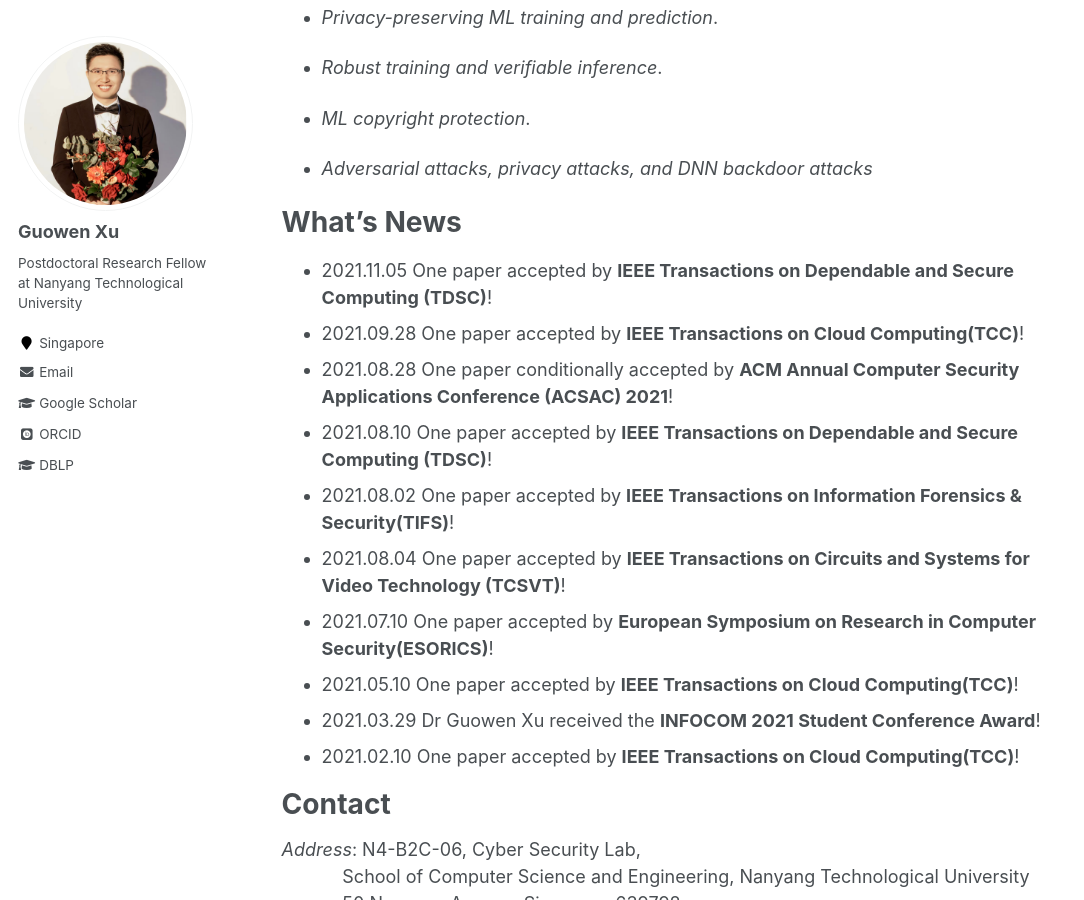
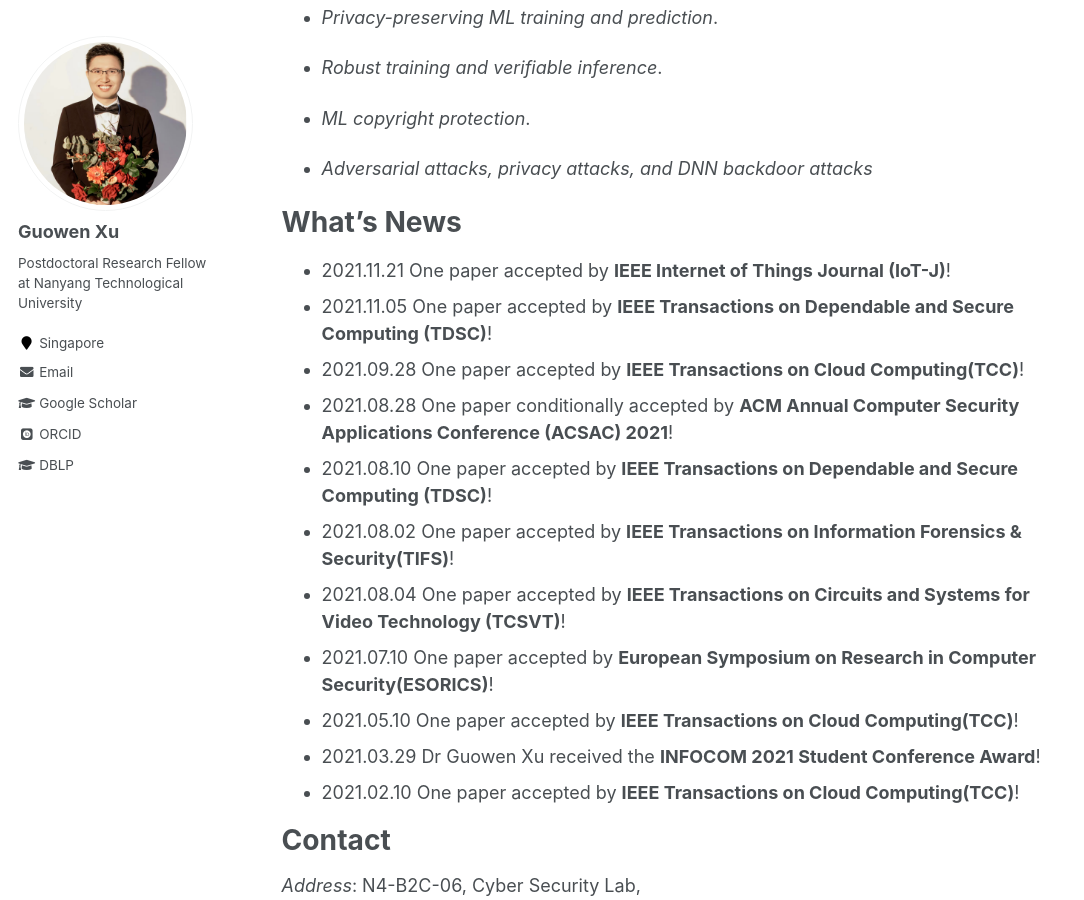
Before and after one commit to Guowen-xu/guowen-xu.github.io, a Jekyll site: the page built from _pages/about.md, in a window 1280 px wide and 900 px high, scrolled down 500 px. Shown: the whole window, without its empty margins (0-1084 px from the left). Built offline with Jekyll 4.4.1, drawn with Linux system fonts in a browser that asks for light colours; some web fonts are replaced.

Commit message:
Update about.md

```diff
--- a/_pages/about.md
+++ b/_pages/about.md
@@ -24,6 +24,7 @@ I prefer to work on applying cryptographic techniques in building secure protoco
 
 What's News
 ======
+- 2021.11.21 One paper  accepted by **IEEE Internet of Things Journal (IoT-J)**!
 - 2021.11.05 One paper  accepted by **IEEE Transactions on Dependable and Secure Computing (TDSC)**!
 - 2021.09.28 One paper accepted by **IEEE Transactions on Cloud Computing(TCC)**!
 - 2021.08.28 One paper conditionally accepted by **ACM Annual Computer Security Applications Conference (ACSAC) 2021**!
```
